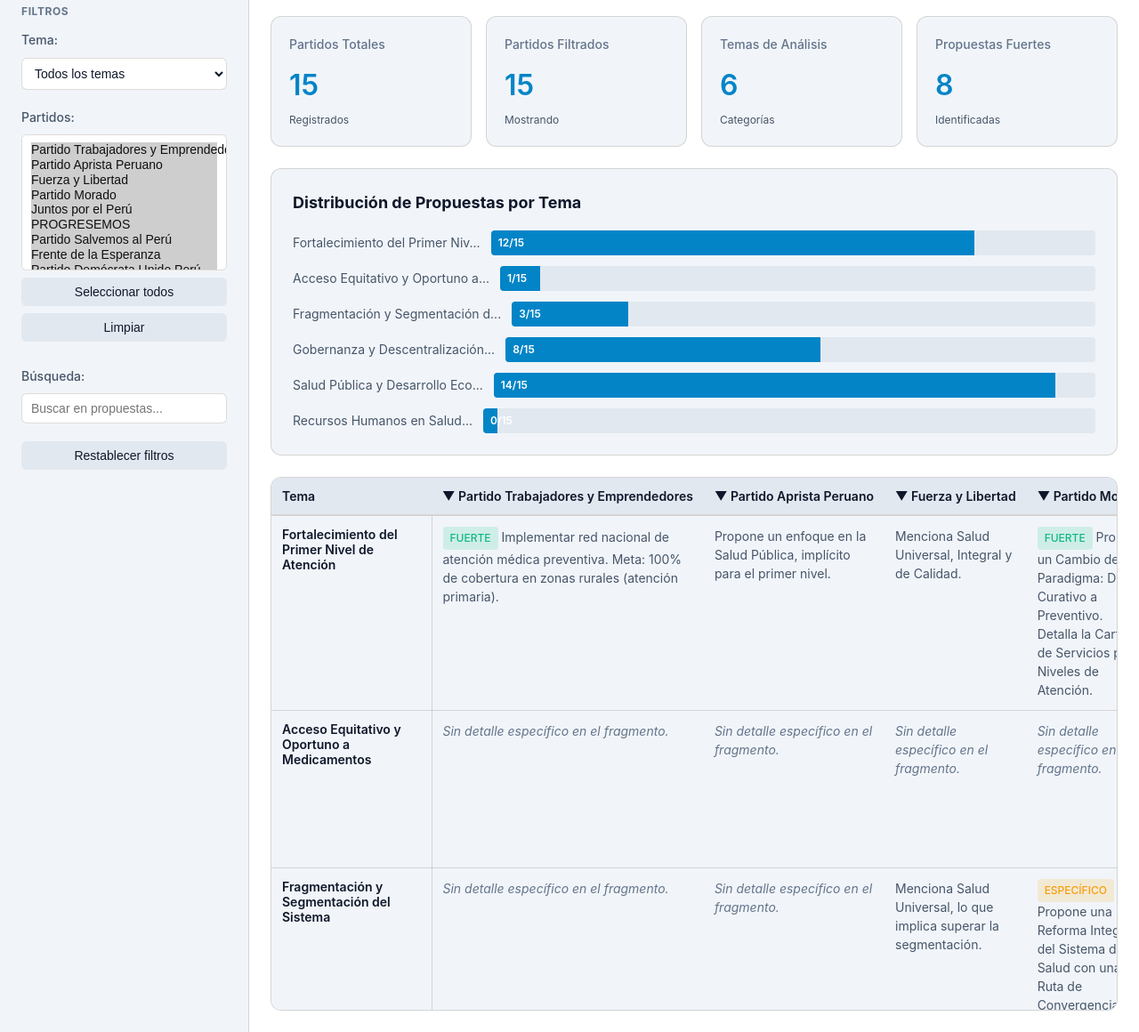
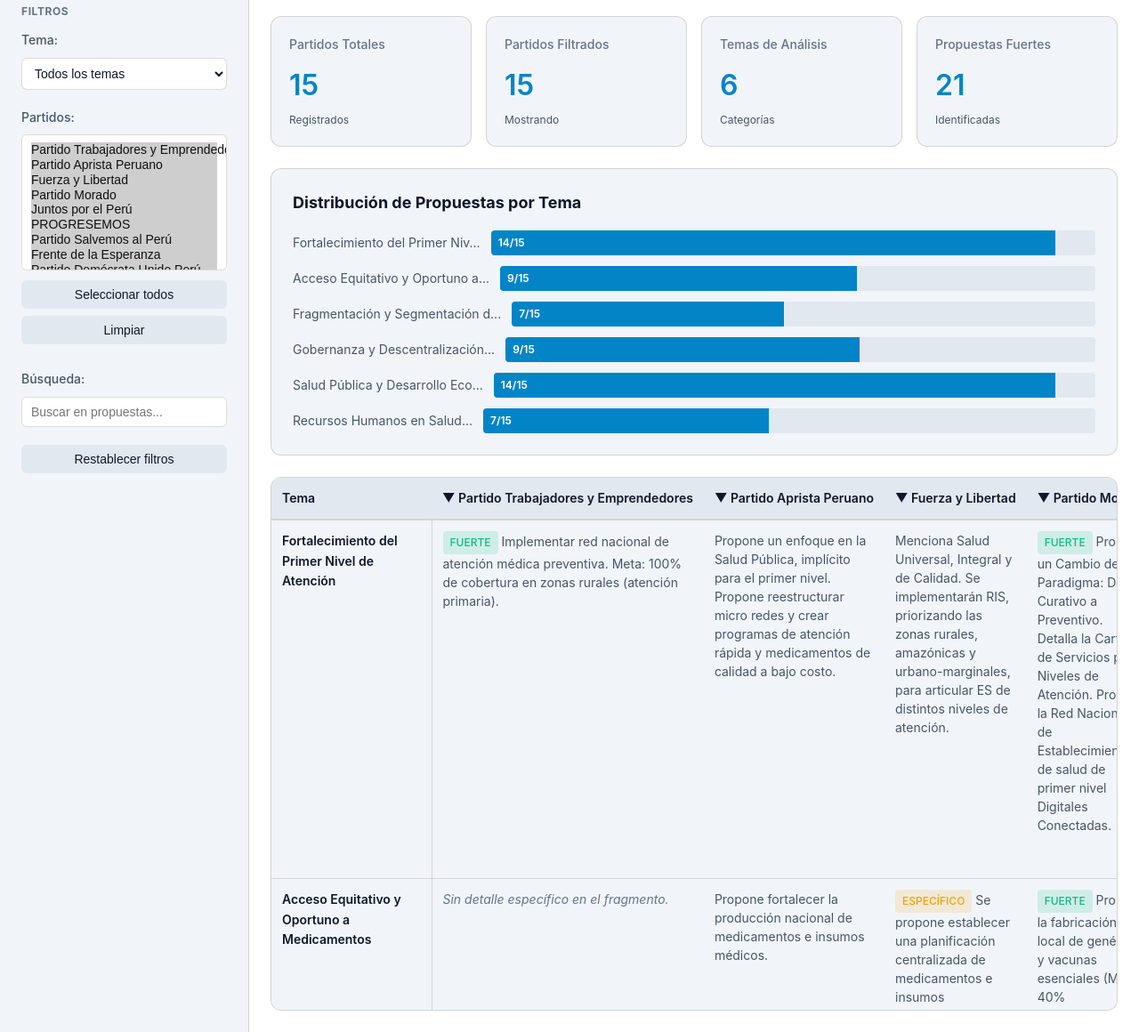
Before and after one commit to rmvc76-debug/comparador-planes-saludRVC, a plain HTML site: page index.html in a window 1280 px wide. Shown: the part 108-1268 px from the top of the page at 89% size. Drawn offline with Linux system fonts and the light colour scheme.

Commit message:
Update index.html

```diff
--- a/index.html
+++ b/index.html
@@ -1,4 +1,4 @@
-<index.html>
+<!DOCTYPE html>
 <html lang="es">
 <head>
     <meta charset="UTF-8">
@@ -487,50 +487,50 @@
             propuestas: {
                 "Fortalecimiento del Primer Nivel de Atención": [
                     "Fuerte: Implementar red nacional de atención médica preventiva. Meta: 100% de cobertura en zonas rurales (atención primaria).",
-                    "Propone un enfoque en la Salud Pública, implícito para el primer nivel.",
-                    "Menciona Salud Universal, Integral y de Calidad.",
-                    "Fuerte: Propone un Cambio de Paradigma: De Curativo a Preventivo. Detalla la Cartera de Servicios por Niveles de Atención.",
-                    "Propone la salud como prioridad pública.",
+                    "Propone un enfoque en la Salud Pública, implícito para el primer nivel. Propone reestructurar micro redes y crear programas de atención rápida y medicamentos de calidad a bajo costo.",
+                    "Menciona Salud Universal, Integral y de Calidad. Se implementarán RIS, priorizando las zonas rurales, amazónicas y urbano-marginales, para articular ES de distintos niveles de atención.",
+                    "Fuerte: Propone un Cambio de Paradigma: De Curativo a Preventivo. Detalla la Cartera de Servicios por Niveles de Atención. Propone la Red Nacional de Establecimientos de salud de primer nivel Digitales Conectadas.",
+                    "Propone la salud como prioridad pública. Propone implementar las Redes Integradas de Salud en todo el territorio nacional, como punto de partida para articular las acciones de los diferentes servicios de salud y entidades relacionadas a esa finalidad.",
                     "Fuerte: Aboga por el Acceso Integral a la Salud y menciona el enfoque en la Salud de la primera infancia.",
                     "Fuerte: Enfocado en cerrar brechas en salud, con foco en la primera infancia y cero anemia y desnutrición, lo cual es un objetivo de salud pública y primer nivel de atención.",
-                    "Se centra en la Eliminación total de la desnutrición y anemia infantil y la inseguridad alimentaria (Decretos de Urgencia), que son acciones primarias de salud pública.",
-                    "Prioriza la asignación de presupuesto a la salud como parte de la reforma del Estado.",
+                    "Propone valorar la APS, priorizando la atención en el domicilio de la persona con las visitas domiciliarias, para lo cual se necesita que el Estado implemente un shock de médicos especialistas en Medicina Familiar y Comunitaria, integrados con equipos de enfermeras, odontólogos, psicólogos, obstetrices y técnicos de salud.",
+                    "Construcción e implementación de postas médicas con personal profesional altamente capacitados, equipos tecnológicos de última generación e infraestructura.",
                     "Menciona la provisión de servicios básicos como salud, parte del pago de la deuda social.",
                     "Busca cerrar brechas en salud (Eje 2), lo que implica fortalecer la capacidad de atención.",
-                    "Propone una salud con bienestar ciudadano, que busca un enfoque integral.",
-                    "Sin detalle específico en el fragmento, pero es implícito en la visión de desarrollo en todo el territorio.",
-                    "Sin detalle específico en el fragmento.",
-                    "Sin detalle específico en el fragmento."
+                    "Propone modernizar la salud, construir más hospitales en todas las regiones, provincias y distritos del país, así como centros de salud con personal médico calificado, bien equipados en todos los distritos, anexos y centros poblados. No da más detalle.",
+                    "Sin detalle específico, pero es implícito en la visión de desarrollo en todo el territorio.",
+                    "Plantea el montaje de una red de atención primaria primera línea de pacientes en hospitales del Sistema de Salud.",
+                    "Propone la ampliación progresiva de establecimientos de salud de atención primaria."
                 ],
                 "Acceso Equitativo y Oportuno a Medicamentos": [
                     "Sin detalle específico en el fragmento.",
+                    "Propone fortalecer la producción nacional de medicamentos e insumos médicos.",
+                    "Específico: Se propone establecer una planificación centralizada de medicamentos e insumos estratégicos, bajo la supervisión del MINSA. Se garantizará un stock mínimo permanente de medicamentos genéricos esenciales (al menos 30% de la oferta en farmacias públicas). Se implementará un sistema único de compras y abastecimiento nacional. Propone reforma integral del sistema de regulación y supervisión del mercado farmacéutico.",
+                    "Fuerte: Propone la fabricación local de genéricos y vacunas esenciales (Meta: 40% medicamentos esenciales producidos localmente 2031). Propone la implementación de una ley de genéricos que garantice la calidad de las medicinas de bajo costo y bioequivalentes.",
+                    "Propone la generación del Sistema de alerta de vencimiento, así como mecanismos eficientes de redistribución de medicinas.",
+                    "Específico: Menciona el Abastecimiento de medicamentos e insumos dentro del eje de Vida Digna.",
+                    "Específico: Propone garantizar el acceso oportuno, continuo y equitativo a medicamentos esenciales para la población. Propone fortalecer la gobernanza y gestión del sistema público de compras de medicamentos.",
+                    "Fuerte: Creación de la 'Droguería Nacional', que pueda implementar la fabricación e importación directa de insumos, material y equipos médicos a nivel nacional.",
                     "Sin detalle específico en el fragmento.",
                     "Sin detalle específico en el fragmento.",
                     "Sin detalle específico en el fragmento.",
+                    "Propone abaratar los medicamentos e insumos nutricionales que deben estar al alcance de la población. No da más detalle.",
                     "Sin detalle específico en el fragmento.",
-                    "Específico: Menciona el Abastecimiento de medicamentos e insumos dentro del eje de Vida Digna.",
-                    "Sin detalle específico en el fragmento.",
-                    "Sin detalle específico en el fragmento.",
-                    "Sin detalle específico en el fragmento.",
-                    "Sin detalle específico en el fragmento.",
-                    "Sin detalle específico en el fragmento.",
-                    "Sin detalle específico en el fragmento.",
-                    "Sin detalle específico en el fragmento.",
-                    "Sin detalle específico en el fragmento.",
+                    "Específico: Propone implementar una plataforma digital y herramientas de IA para el seguimiento en tiempo real de la distribución y almacenamiento de medicinas.",
                     "Sin detalle específico en el fragmento."
                 ],
                 "Fragmentación y Segmentación del Sistema": [
                     "Sin detalle específico en el fragmento.",
-                    "Sin detalle específico en el fragmento.",
-                    "Menciona Salud Universal, lo que implica superar la segmentación.",
+                    "Propone implementar un sistema de salud con financiamiento único y regulación de prestaciones.",
+                    "Fuerte: Menciona Salud Universal, lo que implica superar la segmentación. Propone unificar e integrar progresivamente el sistema de salud, reduciendo segmentación y duplicidades entre MINSA, SIS, EsSalud y sanidades. Propone que se implementará el intercambio Prestacional Universal entre el SIS y EsSalud. Como instrumento clave, se implementará la Tarjeta Única de Salud con Historia Clínica Única.",
                     "Específico: Propone una Reforma Integral del Sistema de Salud con una Ruta de Convergencia Progresiva para unificar el sistema.",
                     "Sin detalle específico en el fragmento.",
                     "A favor de un Acceso Integral a la Salud, lo que implica reducir la fragmentación.",
                     "Sin detalle específico en el fragmento.",
                     "Sin detalle específico en el fragmento.",
-                    "Sin detalle específico en el fragmento.",
-                    "Sin detalle específico en el fragmento.",
-                    "Sin detalle específico en el fragmento.",
+                    "Se implementará la universalización del servicio de salud. No menciona más detalle.",
+                    "Específico: Se plantea la reforma del sector salud peruano hacia un sistema de salud unificado e integrado (fusión MINSA y ESSALUD).",
+                    "Indica como objetivo el unificar el sistema nacional de salud aplicando un enfoque descentralizado. No da más detalle.",
                     "Sin detalle específico en el fragmento.",
                     "Sin detalle específico en el fragmento.",
                     "Sin detalle específico en el fragmento.",
@@ -539,7 +539,7 @@
                 "Gobernanza y Descentralización en Salud": [
                     "Sin detalle específico en el fragmento.",
                     "Sin detalle específico en el fragmento.",
-                    "Sin detalle específico en el fragmento.",
+                    "Específico: Se creará la Autoridad Autónoma de Salud Pública, un organismo independiente encargado de coordinar y supervisar las políticas de salud pública a nivel nacional, reemplazando las funciones de los gobiernos regionales que han sido históricamente vulnerables a la captura política.",
                     "Específico: Propone Macrorregiones de Salud como nueva arquitectura territorial para la gestión y descentralización.",
                     "Sin detalle específico en el fragmento.",
                     "Sin detalle específico en el fragmento.",
@@ -573,19 +573,19 @@
                 "Recursos Humanos en Salud": [
                     "Sin detalle específico en el fragmento.",
                     "Sin detalle específico en el fragmento.",
+                    "Fuerte: Propone alcanzar un promedio nacional de 2.5 médicos por cada 1,000 habitantes. Propone lograr una distribución equitativa del personal de salud en al menos 80% de las regiones, mediante incentivos, redistribución y fortalecimiento del SERUMS. Propone fortalecer el rol de enfermería y trabajadores comunitarios, especialmente en zonas rurales y de difícil acceso.",
+                    "Específico: Propone homologar las condiciones de trabajo de todas las redes de salud pública, creando un mercado laboral unificado donde los profesionales de salud puedan moverse fluidamente.",
+                    "Específico: Se propone rediseñar y actualizar los perfiles profesionales en la oferta educativa de carreras para la salud, a través del incremento de vacantes en universidades públicas. Actualizar los mecanismos del SERUMS. Incorporar y fortalecer el Residentado Médico. Reforzar la formación de especialistas del Sistema Público de Salud.",
+                    "Específico: Propone la creación de un régimen de incentivos para profesionales de la salud que incluya bonos por desempeño en zonas rurales, acceso a becas de especialización (Residentado Médico) financiadas por el Estado y priorización en la carrera pública.",
                     "Sin detalle específico en el fragmento.",
                     "Sin detalle específico en el fragmento.",
                     "Sin detalle específico en el fragmento.",
+                    "Específico: Se propone la contratación intensiva de médicos y enfermeras y tecnólogos a nivel nacional. Se propone el incremento de los sueldos de los trabajadores del sector salud a nivel nacional.",
+                    "Propone el cerrar brechas territoriales de recursos humanos en salud. No da más detalle.",
                     "Sin detalle específico en el fragmento.",
                     "Sin detalle específico en el fragmento.",
                     "Sin detalle específico en el fragmento.",
-                    "Sin detalle específico en el fragmento.",
-                    "Sin detalle específico en el fragmento.",
-                    "Sin detalle específico en el fragmento.",
-                    "Sin detalle específico en el fragmento.",
-                    "Sin detalle específico en el fragmento.",
-                    "Sin detalle específico en el fragmento.",
-                    "Sin detalle específico en el fragmento."
+                    "Propone incentivos para el personal de salud en zonas rurales y de difícil acceso."
                 ]
             }
         };
@@ -751,7 +751,7 @@
                     row.appendChild(td);
                 });
 
-                body.appendChild(row);
+            body.appendChild(row);
             });
 
             renderChart();
```
